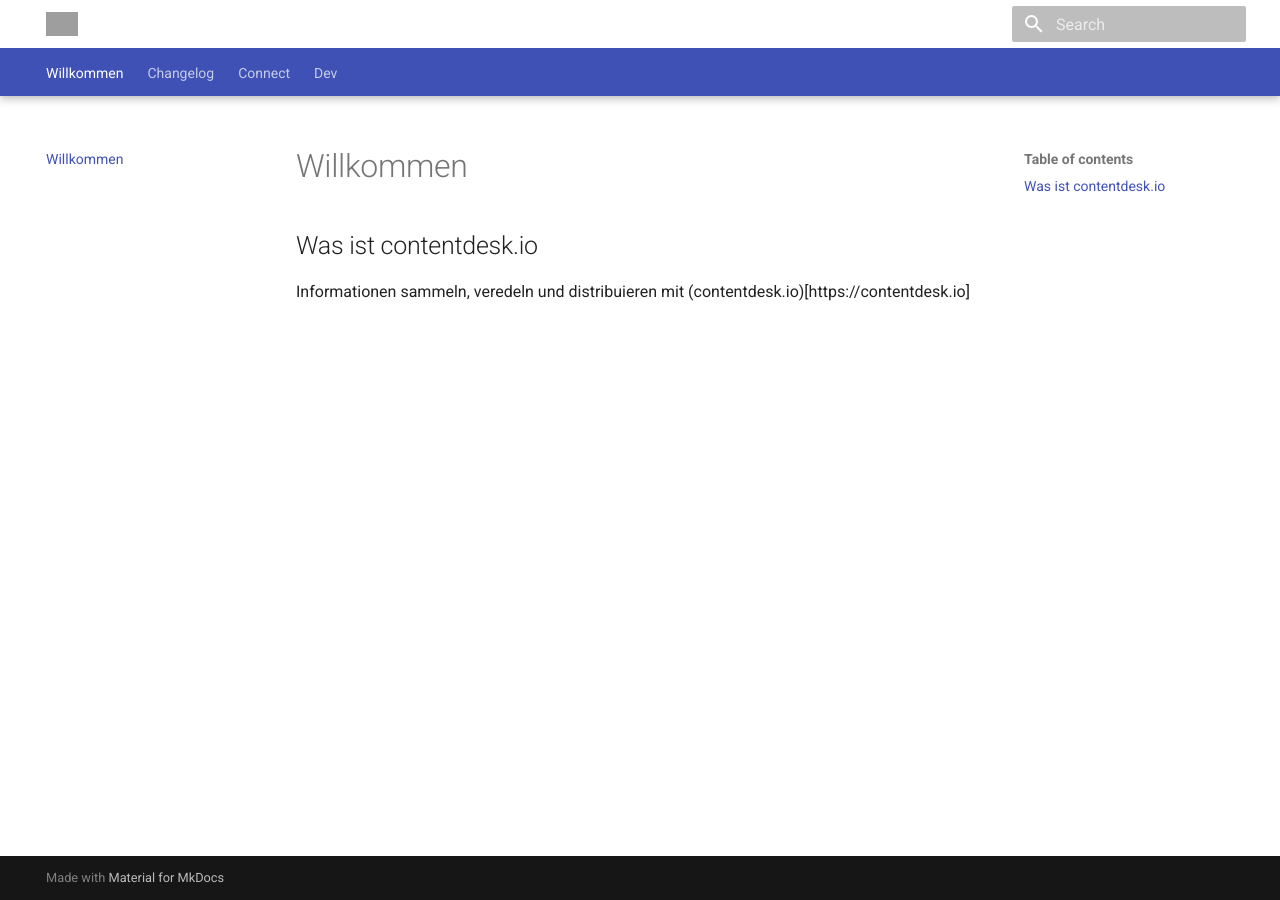
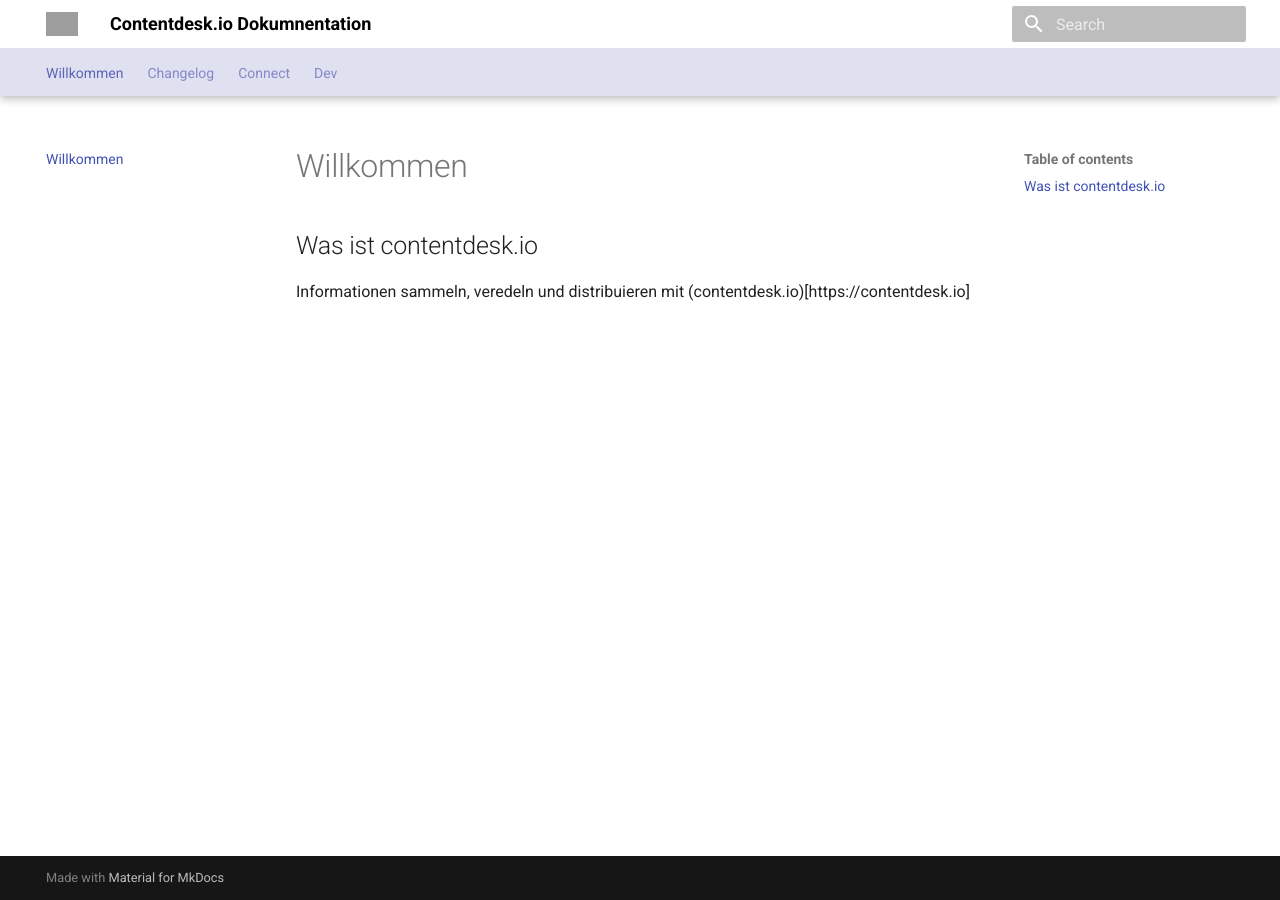
Before and after one commit to tsolenthaler/docs.contentdesk.io, an MkDocs documentation site: the page built from docs/index.md, in a window 1280 px wide. Built offline with MkDocs 1.6.1 and Material for MkDocs 9.7.7, drawn with Linux system fonts in a browser that asks for light colours; grey boxes are pictures that could not be loaded.

Commit message:
Update landing page header color and background in Contentdesk documentation

```diff
--- a/docs/stylesheets/contentdesk.css
+++ b/docs/stylesheets/contentdesk.css
@@ -2,4 +2,10 @@
 
 .md-header {
     background-color: white;
+    color: black;
 }
+
+.md-tabs{
+    background-color: rgb(223, 225, 240);
+    color: #5e63b6 !important;
+}
```
